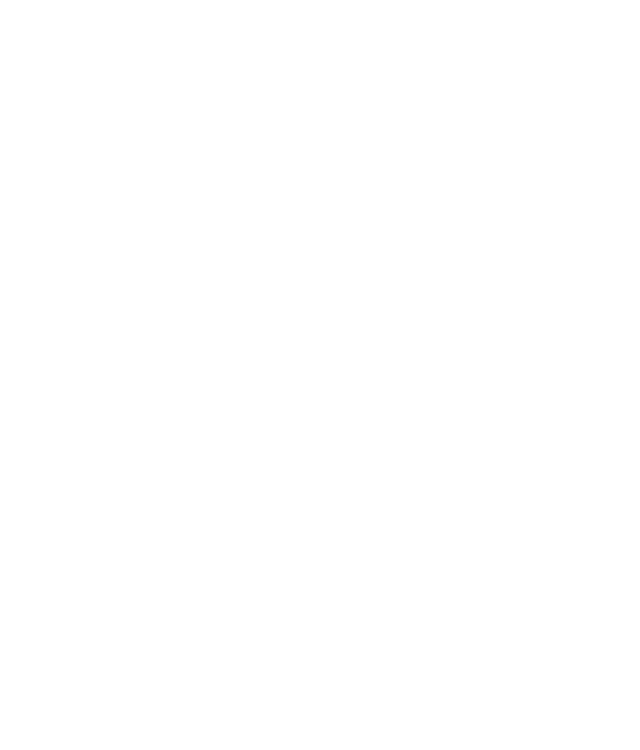
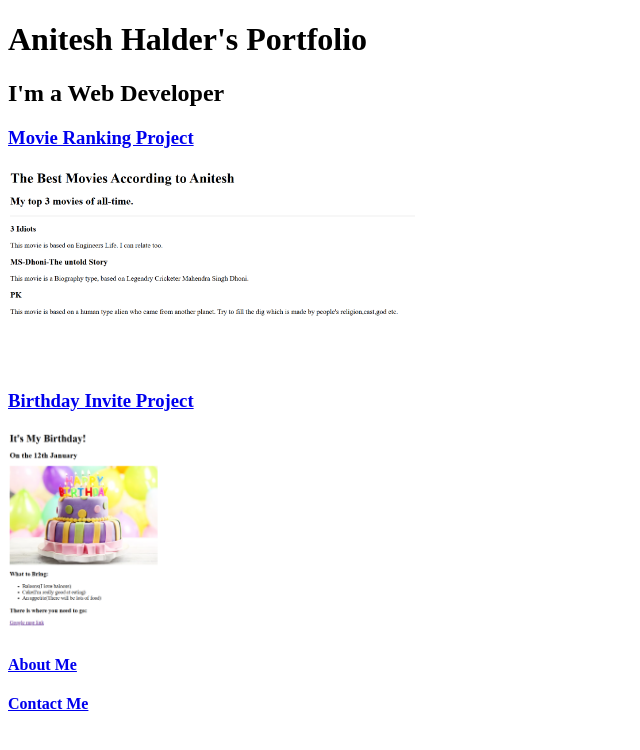
Before and after one commit to aniteshhalderofficial-commits/html-portfolio, a plain HTML site: page index.html in a window 1280 px wide. Shown: the whole page, without its empty margins (0-640 px from the left). Drawn offline with Linux system fonts and the light colour scheme.

Commit message:
Update index.html

```diff
--- a/index.html
+++ b/index.html
@@ -1,15 +1,18 @@
-<!-- TODO 1: Create the HTML Boilerplate -->
+<!DOCTYPE html>
+<html lang="en">
+<head>
+    <meta charset="UTF-8">
+    <title>Anitesh Halder's Portfolio</title>
+</head>
+<body>
+    <h1>Anitesh Halder's Portfolio</h1>
+    <h2>I'm a Web Developer</h2>
+    <h3><a href="./MovieRankingProject.html">Movie Ranking Project</a></h3>
+    <img src="./movieRanking.png" height="200" alt="movie ranking project preview"/>
+    <h3><a href="./BirthdayInviteProject.html">Birthday Invite Project</a></h3>
+    <img src="./birthdayInviteProject.png" height="200" alt="birthday invite project preview"/>
 
-<!-- TODO 2: Add Your previous projects' HTML into the public folder -->
-
-<!-- TODO 3: Take screenshots of your project previews and add the images to the images folder -->
-
-<!-- TODO 4: Add titles/subtitles etc. -->
-
-<!-- TODO 5: Add a link to the project pages -->
-
-<!-- TODO 6: Add images to show the project previews
-HINT for TODO 6: You can use the height attribute set to 200 to make the image smaller:
-https://developer.mozilla.org/en-US/docs/Web/HTML/Element/img#attr-height -->
-
-<!-- TODO 7: Add the Contact Me and About Me page links -->
+    <h4><a href="./about.html">About Me</a></h4>
+    <h4><a href="./contact.html">Contact Me</a></h4>
+</body>
+</html>
```
